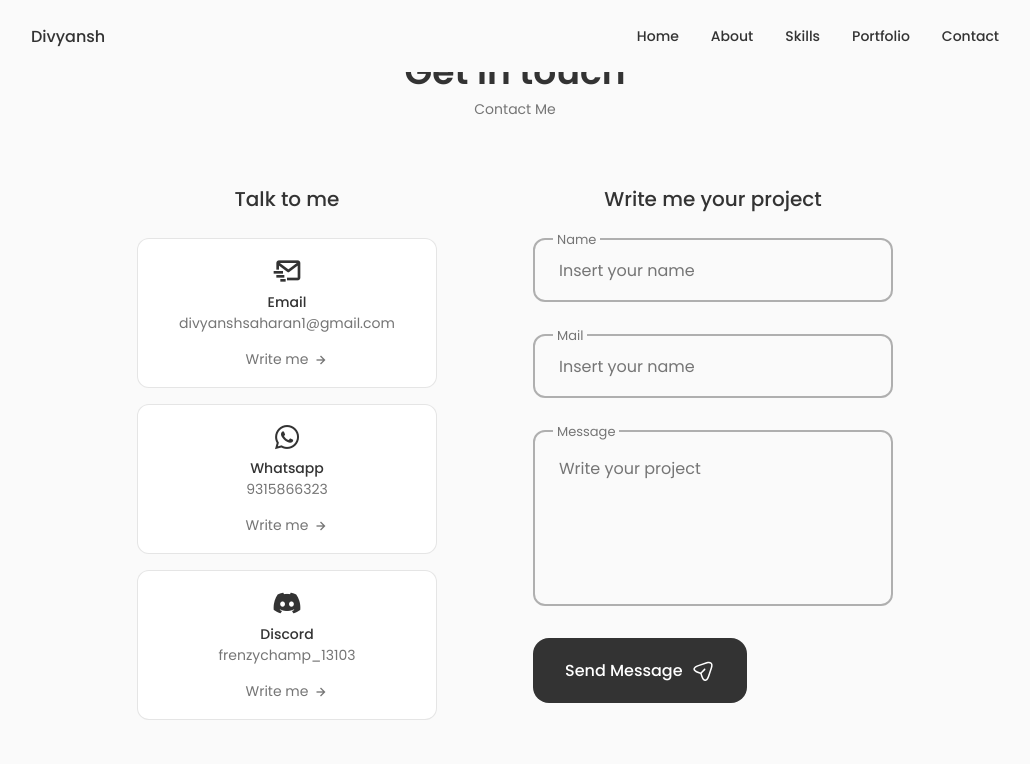
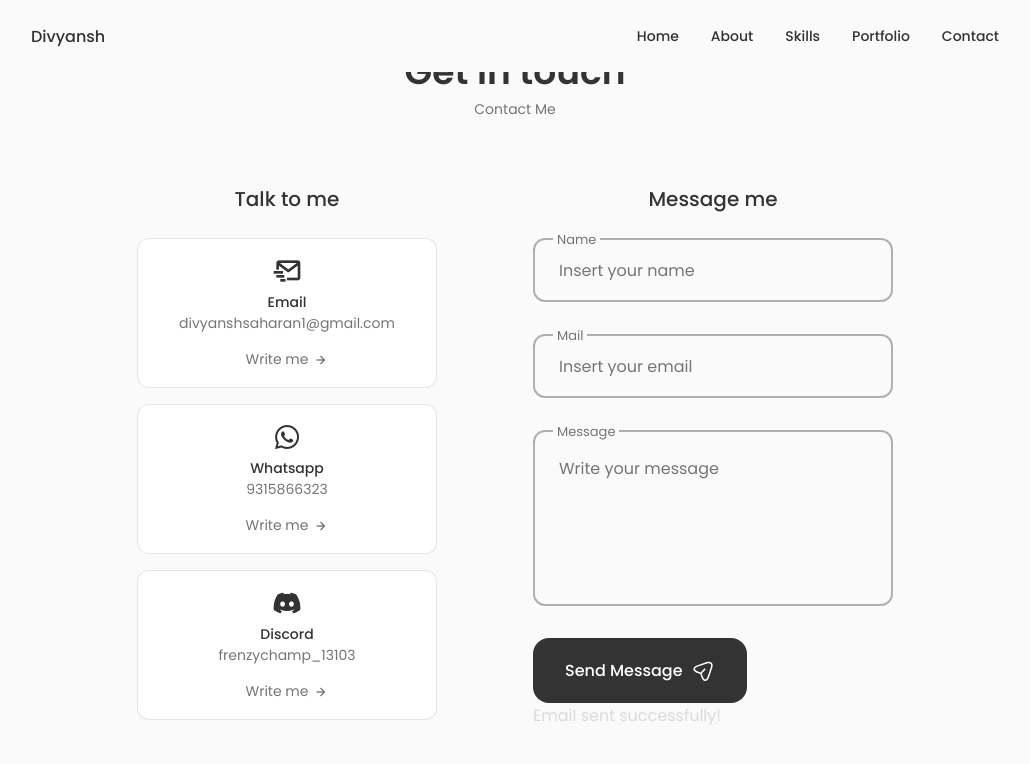
Before and after one commit to DivyanshSaharan/Portfolio, a React (Vite) app: page / in a window 1280 px wide. Both pictures are taken after typing "Sample", "name@example.com", "Sample" into the empty fields and a click on the button "Send Message". Shown: the part 3348-4112 px from the top of the page, without its empty margins (125-1155 px from the left). Built offline with nearby package versions, Linux system fonts and the light colour scheme.

Commit message:
contact_mod

```diff
--- a/src/Components/Contact/Contact.jsx
+++ b/src/Components/Contact/Contact.jsx
@@ -1,19 +1,29 @@
-import React, { useRef } from 'react';
+import React, { useRef ,useState} from 'react';
 import emailjs from '@emailjs/browser';
-import "./contact.css"
+import "./contact.css";
 const Contact = () => {
   const form = useRef();
-
-  const sendEmail = (e) => {
+  const [flashMessage, setFlashMessage] = useState('');
+  const sendEmail = async (e) => {
     e.preventDefault();
 
-    let x=emailjs
-      .sendForm('service_cahnq9i', 'template_a0yczro', form.current, {
-        publicKey: '0EmKNjQDEsCU4mS-P',
-      })
-      console.log(x);
-      e.target.reset();
+    try {
+        await emailjs.sendForm('service_cahnq9i', 'template_145jv0q', form.current, {
+            publicKey: '0EmKNjQDEsCU4mS-P',
+        });
+        setFlashMessage('Email sent successfully!'); // Set success message
+
+        // Clear the flash message after 3 seconds
+        setTimeout(() => {
+            setFlashMessage('');
+        }, 6000); // Adjust the time (in milliseconds) as needed
+    } catch (error) {
+        setFlashMessage('Error sending email. Please try again.'); // Set error message
+    }
+
+    e.target.reset();
   };
+
 
   return (
     <section className="contact section" id="contact">
@@ -55,7 +65,7 @@ const Contact = () => {
                 </div>
             </div>
             <div className="contact__content">
-              <h3 className="contact__title">Write me your project</h3>
+              <h3 className="contact__title">Message me</h3>
               <form ref={form} onSubmit={sendEmail} className="contact__form">
                 <div className="contact__form-div">
                   <label className="contact__form-tag">Name</label>
@@ -63,11 +73,11 @@ const Contact = () => {
                 </div>
                 <div className="contact__form-div">
                   <label className="contact__form-tag">Mail</label>
-                  <input type="email" name='email' className="contact__form-input" placeholder='Insert your name' />
+                  <input type="email" name='email' className="contact__form-input" placeholder='Insert your email' />
                 </div>
                 <div className="contact__form-div contact__form-area">
                   <label className="contact__form-tag">Message</label>
-                  <textarea name="message" cols="30" rows="10" className='contact__form-input' placeholder='Write your project'></textarea>
+                  <textarea name="message" cols="30" rows="10" className='contact__form-input' placeholder='Write your message'></textarea>
                 </div>
 
                 <button href="#contact" className="button button--flex">Send Message
@@ -90,6 +100,7 @@ const Contact = () => {
                   </svg>
                 </button>
               </form>
+              {flashMessage && <div className="flash">{flashMessage}</div>}
             </div>
         </div>
     </section>
--- a/src/Components/Contact/contact.css
+++ b/src/Components/Contact/contact.css
@@ -111,6 +111,26 @@
     resize: none;
 }
 
+/* Your existing styles */
+.flash {
+    /* Your other styles here */
+    /* ... */
+
+    /* Add the following animation properties */
+    animation: fadeOut 6s ease forwards;
+}
+
+/* Define the keyframes for fading out */
+@keyframes fadeOut {
+    0% {
+        opacity: 1;
+    }
+    100% {
+        opacity: 0;
+        display: none; /* Hide the element after fading out */
+    }
+}
+
 /* BreakPoints */
 /* For large devices */
 @media screen and (max-width: 992px) {
```
